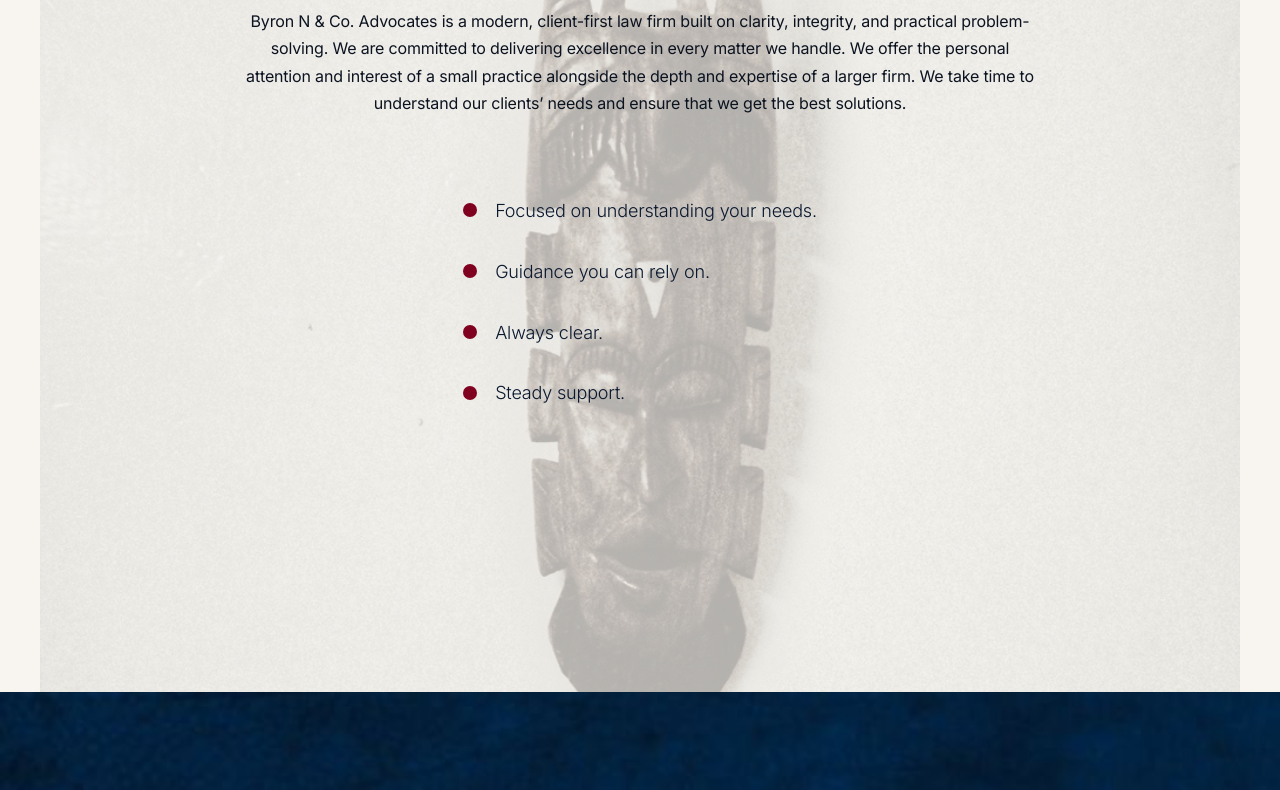
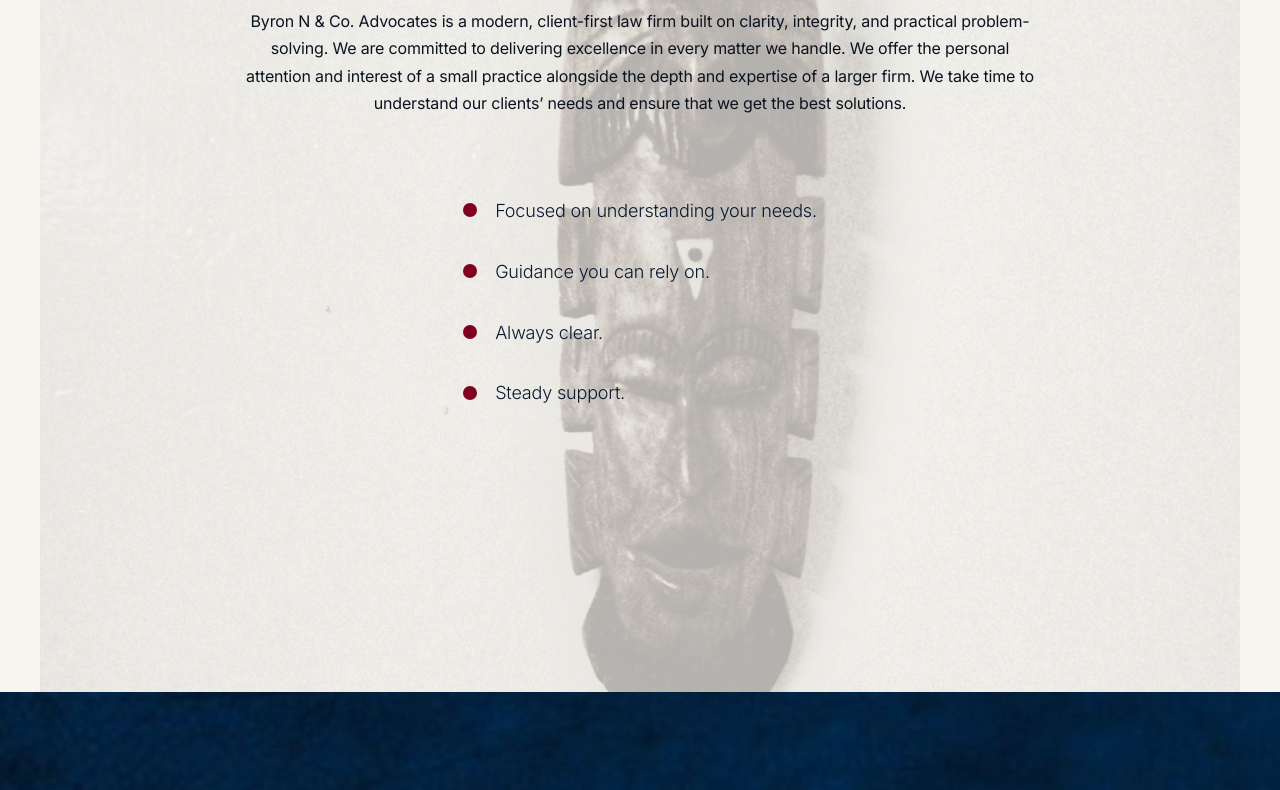
Before and after one commit to Marion48/Law-Firm-Website, a plain HTML site: page index.html in a window 1280 px wide. Shown: the part 603-1393 px from the top of the page. Drawn offline with nearby package versions, Linux system fonts and the light colour scheme.

Commit message:
splash.html

```diff
--- a/style.css
+++ b/style.css
@@ -990,17 +990,16 @@
   position: absolute;
    top: 0;
   left: 0;
-  width: 100%;
+  width: 100vw;
   height: 100%;
   inset: 0; /* top:0 right:0 bottom:0 left:0 */
   background-image: url('images/Mask.jpg');
   background-size: cover;
-  background-position: center 45%;
+  background-position: center center;
   background-repeat: no-repeat;
   opacity: 0.3;
   z-index: -1;
 }
-
 
 
 /* Practice Areas - Dark Blue background */
```
